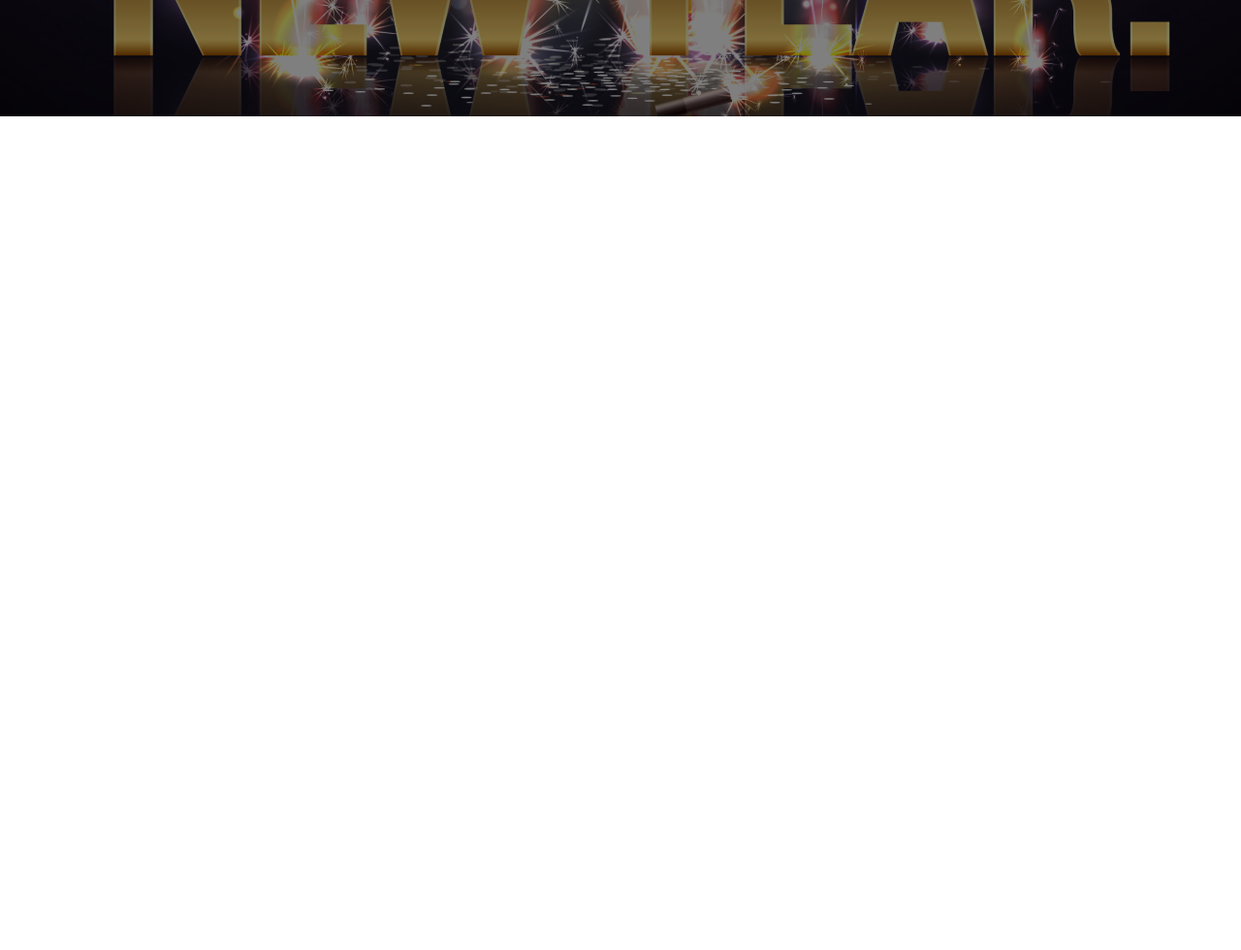
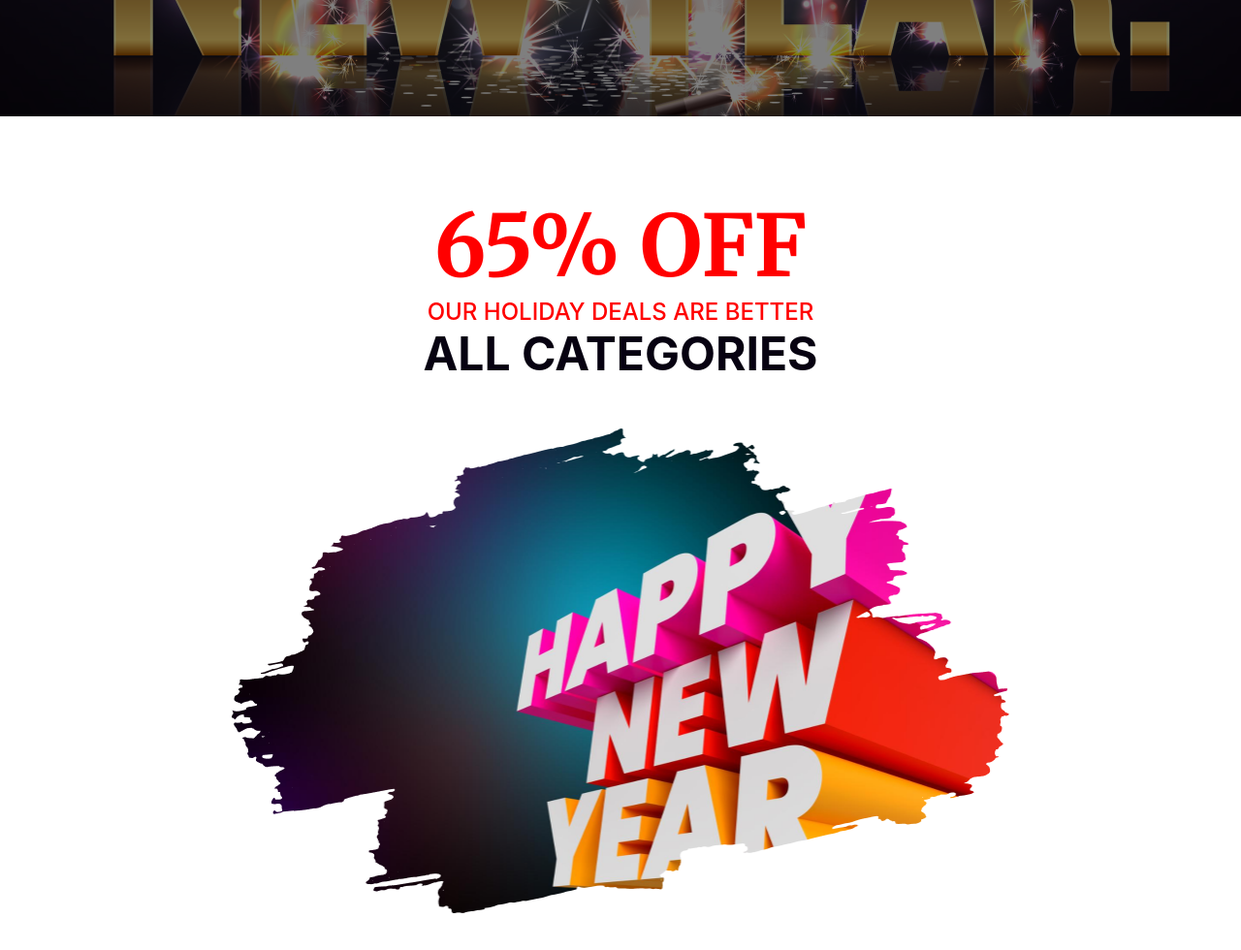
Before and after one commit to maqsuda/New_Year_Party_Celebration, a plain HTML site: page index.html in a window 1280 px wide. Shown: the part 500-1480 px from the top of the page at 97% size. Before the commit the page ends 800 px from the top, so only its background shows below. Drawn offline with Linux system fonts and the light colour scheme.

Commit message:
second section done

```diff
--- a/index.html
+++ b/index.html
@@ -11,12 +11,23 @@
       <div class="banner-content">
         <p>Happy New Year</p>
         <h1>
-          Party New Year<br/>
-            Celebrasion
+          Party New Year<br />
+          Celebrasion
         </h1>
       </div>
     </header>
-    <main></main>
+    <main>
+      <section class="second_section_container">
+        <div class="second_section_content">
+          <h1>65% OFF</h1>
+          <p>OUR HOLIDAY DEALS ARE BETTER</p>
+          <h3>ALL CATEGORIES</h3>
+          <div class="image-content">
+            <img src="./images/New_Year_Photo.png" alt="">
+          </div>
+        </div>
+      </section>
+    </main>
     <footer></footer>
   </body>
 </html>
--- a/style.css
+++ b/style.css
@@ -36,7 +36,7 @@ body {
 
 }
 
-.banner-content  h1 {
+.banner-content h1 {
     color: white;
     font-size: 72px;
     font-weight: 900;
@@ -47,3 +47,57 @@ body {
     font-size: 42px;
     font-weight: 700;
 }
+
+.second_section_container {
+    width: 802.9px;
+    height: 806px;
+    margin: 0 auto;
+    margin-top: 80px;
+}
+
+.second_section_content {
+    display: flex;
+    flex-direction: column;
+    align-items: center;
+    height: 806 px;
+    justify-content: center;
+}
+
+.second_section_content h1 {
+    color: rgb(255, 0, 0);
+    font-size: 88px;
+    font-weight: 700;
+    line-height: 107px;
+    letter-spacing: 0%;
+    text-align: center;
+}
+
+.second_section_content p {
+    color: rgb(255, 0, 0);
+    font-family: Inter;
+    font-size: 24px;
+    font-weight: 500;
+    line-height: 29px;
+    letter-spacing: 0%;
+    text-align: center;
+}
+
+.second_section_content h3 {
+    color: rgb(7, 2, 17);
+    font-family: Inter;
+    font-size: 48px;
+    font-weight: 700;
+    line-height: 58px;
+    letter-spacing: 0%;
+    text-align: center;
+}
+
+.image-content {
+    margin-top: 48px;
+    width: 802.9px;
+    height: 500px;
+}
+.image-content img {
+    width: 100%;
+    height: 100%;
+}
```
Also changed, not shown: images/New_Year_Photo.png (renamed from images/New Year Photo.png).
